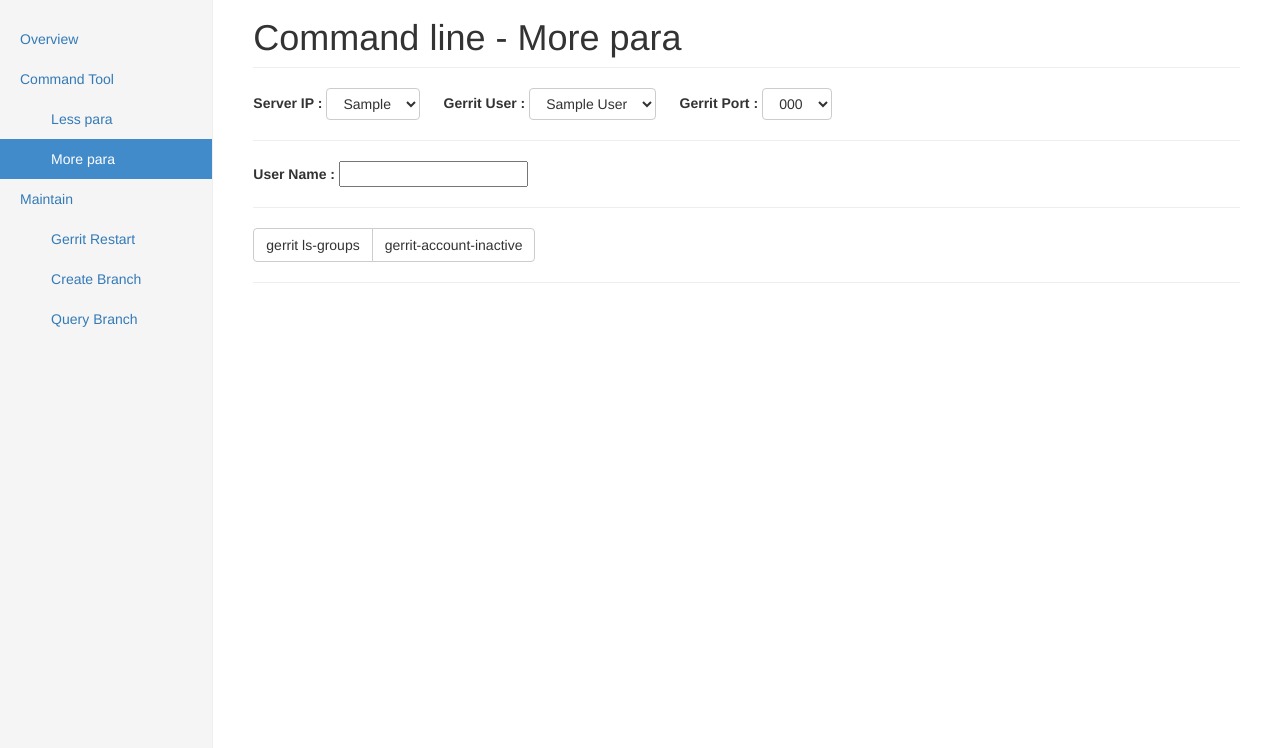
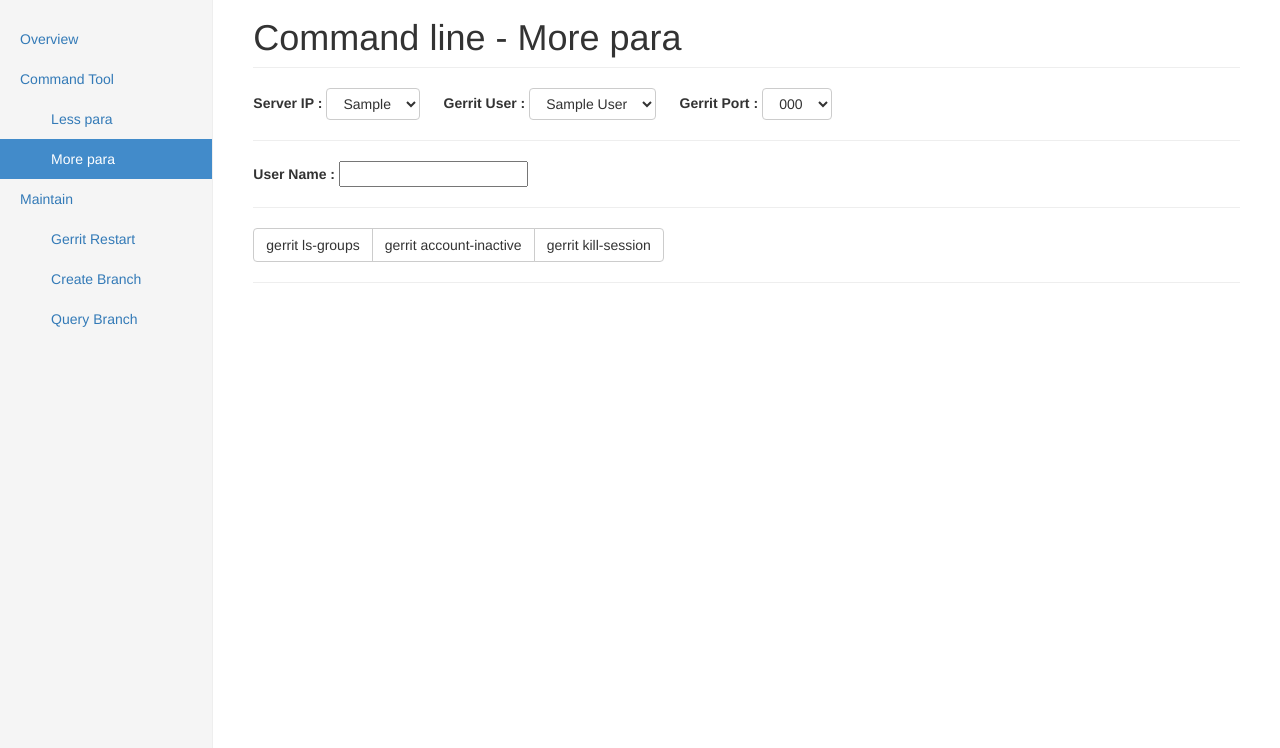
Before and after one commit to bibo19842003/django-gerrit-web-tool, a Django app: page /ct_m_p/ in a window 1280 px wide. Shown: the part 52-800 px from the top of the page. Run offline with Django 3.2, Linux system fonts and the light colour scheme; tables that the repository leaves empty hold one stand-in row (values such as "Sample post"); some libraries are stand-ins or nearby versions.

Commit message:
Add function : gerrit kill task

```diff
--- a/gerrit/views.py
+++ b/gerrit/views.py
@@ -53,6 +53,8 @@ def ct_m_p(request):
       run_string = "ssh -p " + g_port + " " + g_user + "@" + s_ip + " gerrit ls-groups -u " + username
     if request.GET.has_key("ai"):
       run_string = "ssh -p " + g_port + " " + g_user + "@" + s_ip + " gerrit set-account " + username + " --inactive --delete-ssh-key -ALL "
+    if request.GET.has_key("kt"):
+      run_string = "ssh -p " + g_port + " " + g_user + "@" + s_ip + " kill " + username
 
     run_command = commands.getstatusoutput(run_string)
     shows = run_command
--- a/templates/command_tool_more_para.html
+++ b/templates/command_tool_more_para.html
@@ -39,7 +39,8 @@
 
   <div class="btn-group">
     <input type="submit" class="btn btn-default" name="ls" value="gerrit ls-groups"></input>
-    <input type="submit" class="btn btn-default" name="ai" value="gerrit-account-inactive"></input>
+    <input type="submit" class="btn btn-default" name="ai" value="gerrit account-inactive"></input>
+    <input type="submit" class="btn btn-default" name="kt" value="gerrit kill-session"></input>
   </div>
 
 </form>
```
